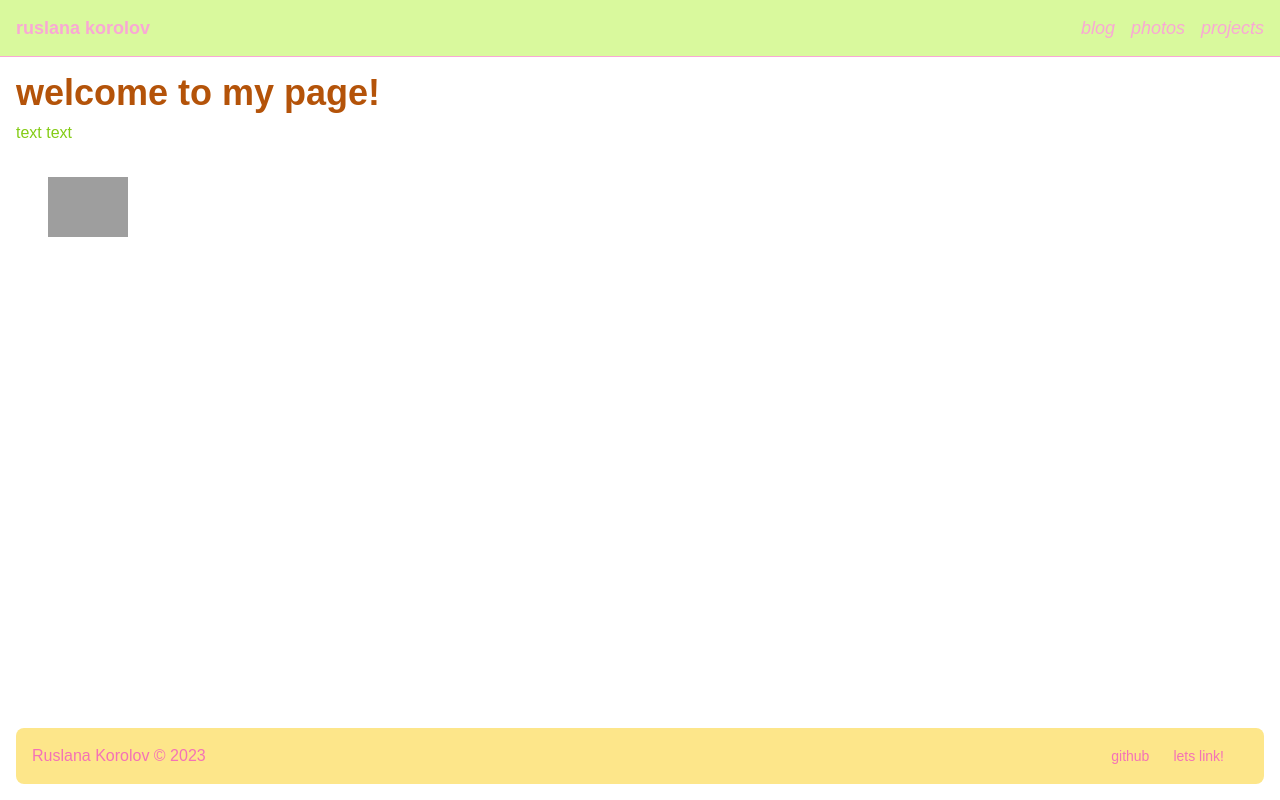
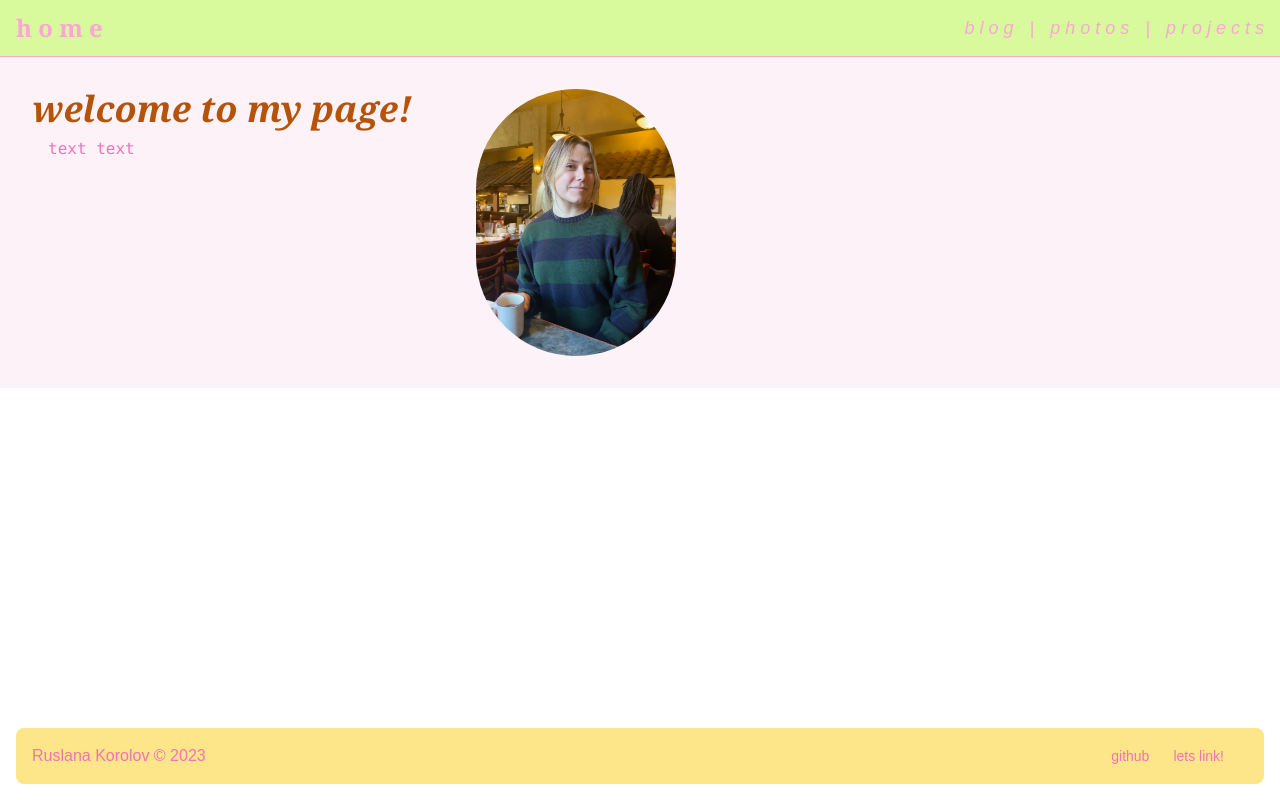
Before and after one commit to rkorolov/Personal-Website, a Next.js app: page / in a window 1280 px wide. Built offline with nearby package versions, Linux system fonts and the light colour scheme; grey boxes are pictures that could not be loaded; a web font is replaced by a local one.

Commit message:
styling !!

```diff
--- a/app/components/Container.js
+++ b/app/components/Container.js
@@ -1,3 +1,3 @@
 export default function Container({ children }) {
-    return <div className="max-w-7xl mx-auto p-4">{children}</div>;
+    return <div className="max-w-7xl mx-auto p-4 md:flex-row">{children}</div>;
 }
--- a/app/components/Navbar.js
+++ b/app/components/Navbar.js
@@ -11,18 +11,21 @@ export default function Navbar() {
     return (
       <nav className="border-b sticky top-0 bg-primary-200 text-pink-300 border-100 z-10">
         <div className="h-14 max-w-7xl p-4 mx-auto flex items-center justify-between">
-          <Link href="/" className="font-semibold text-lg md:hover:text-secondary-400">
-            ruslana korolov
+          <Link href="/" className="font-semibold font-serif text-2xl md:hover:text-secondary-400">
+            h o m e
           </Link>
           <ul className="hidden md:flex items-center justify-end  fonts-style: italic space-x-4 text-lg font-medium">
             <li className="md:hover:text-secondary-400">
-              <Link href="/blog">blog</Link>
+              <Link href="/blog">b l o g</Link>
             </li>
+            <p> | </p>
             <li className="md:hover:text-secondary-400">
-              <Link href="/photos">photos</Link>
+              <Link href="/photos">p h o t o s</Link>
             </li>
+            <p> | </p>
             <li className="md:hover:text-secondary-400">
-              <Link href="/projects">projects</Link>
+              <Link href="/projects">p r o j e c t s</Link>
+
             </li>
           </ul>
         </div>
--- a/app/components/SectionHeader.js
+++ b/app/components/SectionHeader.js
@@ -1,8 +1,8 @@
 export default function SectionHeader({ title, text }) {
     return (
-      <div className="text-left space-y-2">
-        <h2 className="text-4xl font-semibold text-secondary-700">{title}</h2>
-        <p className="text-primary-500 font-medium">{text}</p>
+      <div className="text-left space-y-2 font-serif">
+        <h2 className="text-4xl font-semibold text-secondary-700 font-style: italic">{title}</h2>
+        <p className="text-pink-400 font-small ml-4 font-mono">{text}</p>
       </div>
     );
   }
--- a/app/page.js
+++ b/app/page.js
@@ -3,25 +3,22 @@ import SectionHeader from "./components/SectionHeader";
 import { FilledButton } from "./components/Buttons";
 import Container from "./components/Container";
 import imgAsset from "./icons/linkedin.ico";
+import me from "./icons/IMG_1204.JPG";
 
 export default function Home() {
   return (
-    <div>
-
-      <Container>
-      <SectionHeader title="welcome to my page!" text="text text"  />
+    <div class="flex flex-row flex-wrap bg-pink-50">
       <div className="p-8">
-      <Image src={imgAsset} alt="" width={80} height={200}/>
+        <SectionHeader title="welcome to my page!" text="text text"  />
       </div>
 
-      </Container>
-
-
-
-
+      <div className="p-8 right-0">
+        <Image class="rounded-full m-auto" src={me} alt="" width={200} height={200}/>
+      </div>
 
     </div>
 
 
+
   );
 }
--- a/app/projects/page.js
+++ b/app/projects/page.js
@@ -2,8 +2,9 @@ import SectionHeader from "../components/SectionHeader";
 
 export default function Projects() {
     return (
-        <div>
-            <p>These are my projcts!</p>
+        <div class="ml-12 mt-4">
+            <SectionHeader title="p r o j e c t s " text=""/>
+
         </div>
 
     );
```
Also changed, not shown: app/icons/IMG_1204.JPG (added).
